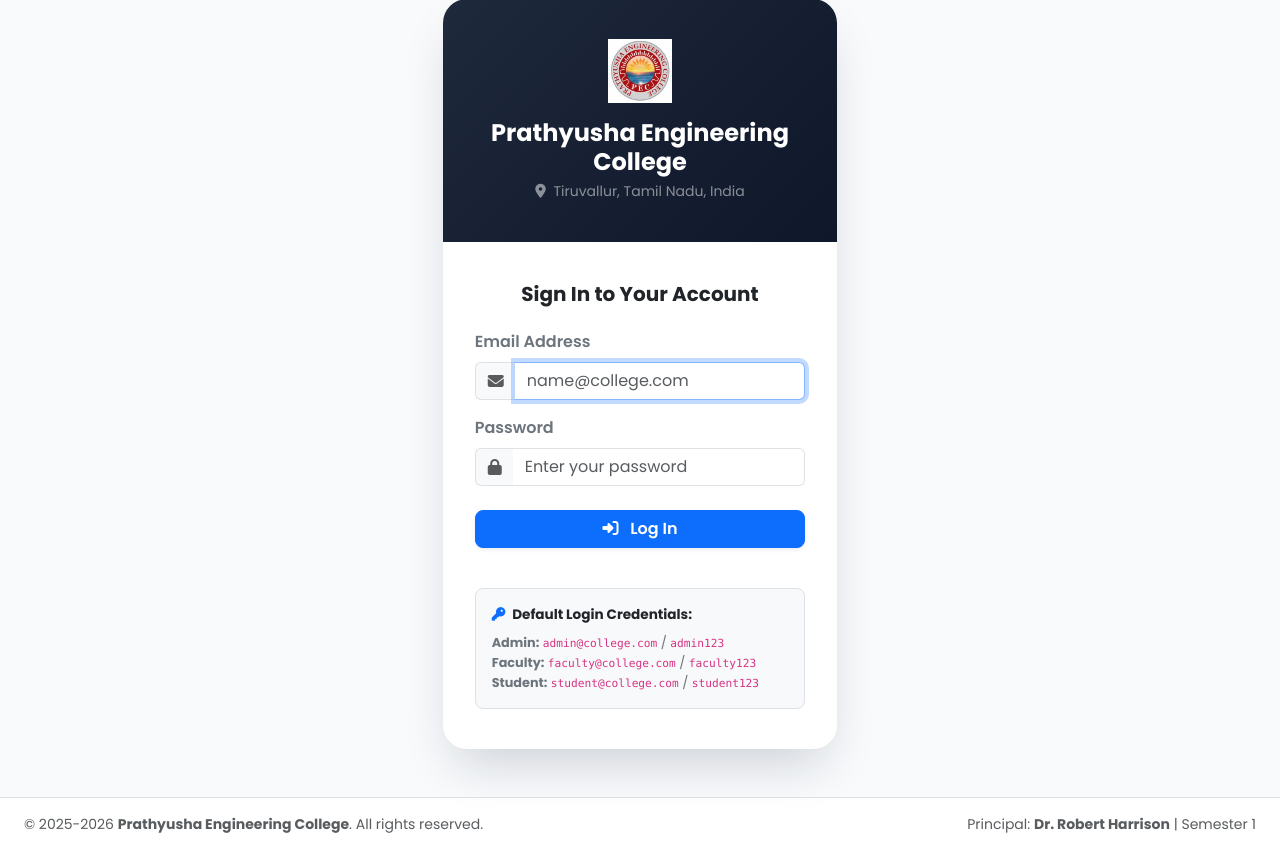
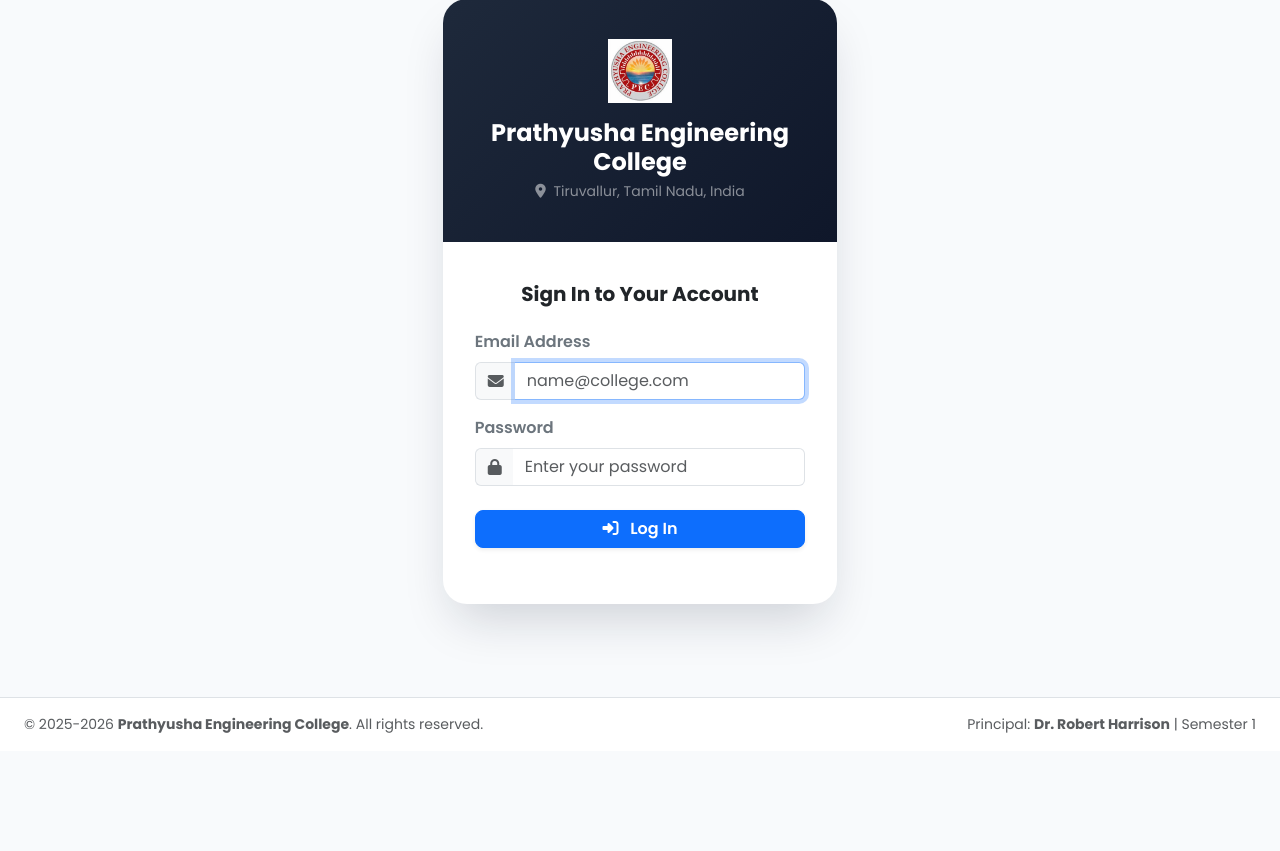
Before and after one commit to rithikesh18-rk/Attendance-Management-System, a Flask app: page /login in a window 1280 px wide. Shown: the part 49-900 px from the top of the page. After the commit the page ends 782 px from the top, so only its background shows below. Run offline with Flask 3, Linux system fonts and the light colour scheme.

Commit message:
Update login.html

```diff
--- a/templates/auth/login.html
+++ b/templates/auth/login.html
@@ -46,17 +46,7 @@
                     </button>
                 </form>
 
-                <!-- Quick Credentials Helper Box -->
-                <div class="mt-4 p-3 bg-light rounded-3 border">
-                    <div class="fw-bold text-dark mb-2 style-sm" style="font-size: 0.85rem;">
-                        <i class="fas fa-key me-1 text-primary"></i> Default Login Credentials:
-                    </div>
-                    <ul class="list-unstyled mb-0 small text-secondary" style="font-size: 0.8rem;">
-                        <li><strong>Admin:</strong> <code>admin@college.com</code> / <code>admin123</code></li>
-                        <li><strong>Faculty:</strong> <code>faculty@college.com</code> / <code>faculty123</code></li>
-                        <li><strong>Student:</strong> <code>student@college.com</code> / <code>student123</code></li>
-                    </ul>
-                </div>
+
             </div>
         </div>
 
```
